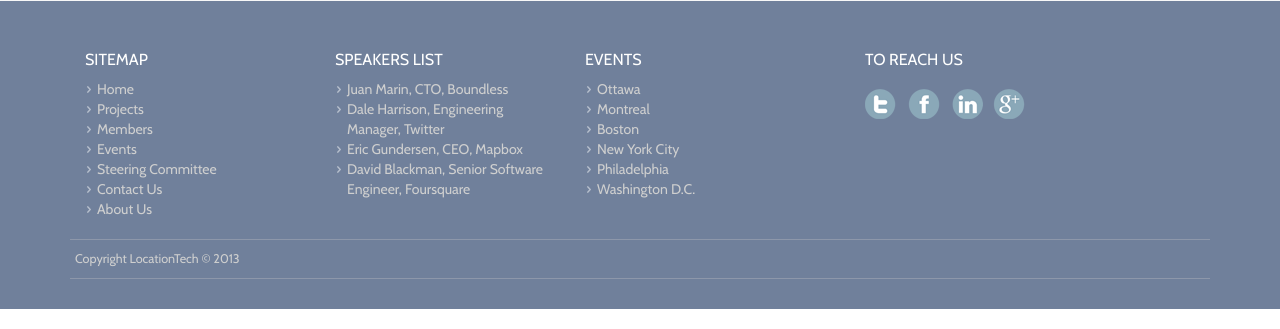
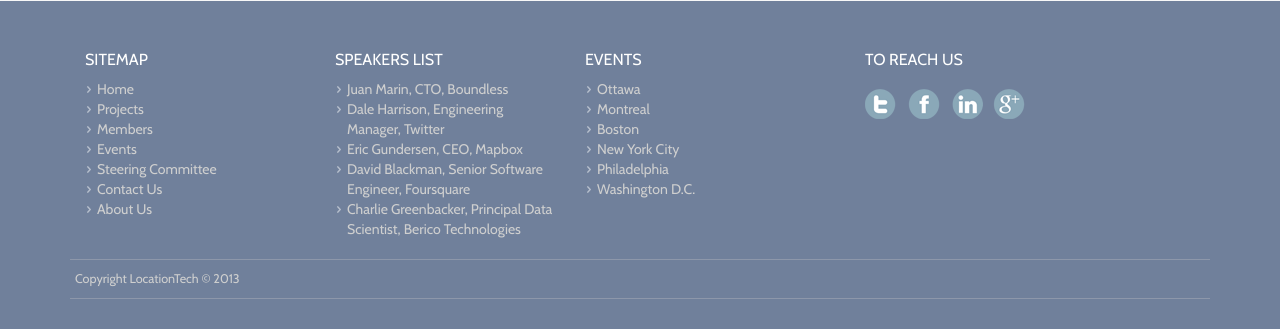
Before and after one commit to EclipseFdn/locationtech-events, a PHP site: page / in a window 1280 px wide. Shown: the part 2544-2873 px from the top of the page. Run offline with PHP 8.4, Linux system fonts and the light colour scheme; some libraries are stand-ins or nearby versions.

Commit message:
Add Charlie as featured speaker

```diff
--- a/index.php
+++ b/index.php
@@ -153,6 +153,7 @@
             	  <li><a href="https://locationtechnewyork1.eventbrite.com/">Dale Harrison, Engineering Manager, Twitter</a></li>
 		  <li><a href="http://locationtechdc1.eventbrite.com/">Eric Gundersen, CEO, Mapbox</a></li>
             	  <li><a href="https://locationtechnewyork1.eventbrite.com/">David Blackman, Senior Software Engineer, Foursquare</a></li>
+		  <li><a href="http://locationtechdc1.eventbrite.com/">Charlie Greenbacker, Principal Data Scientist, Berico Technologies</a></li>
 <!--
             	  <li><a href="https://locationtechnewyork1.eventbrite.com/">Ed Parsons, Ed Parsons, Geospatial Technologist, Google</a></li>
 -->
```
